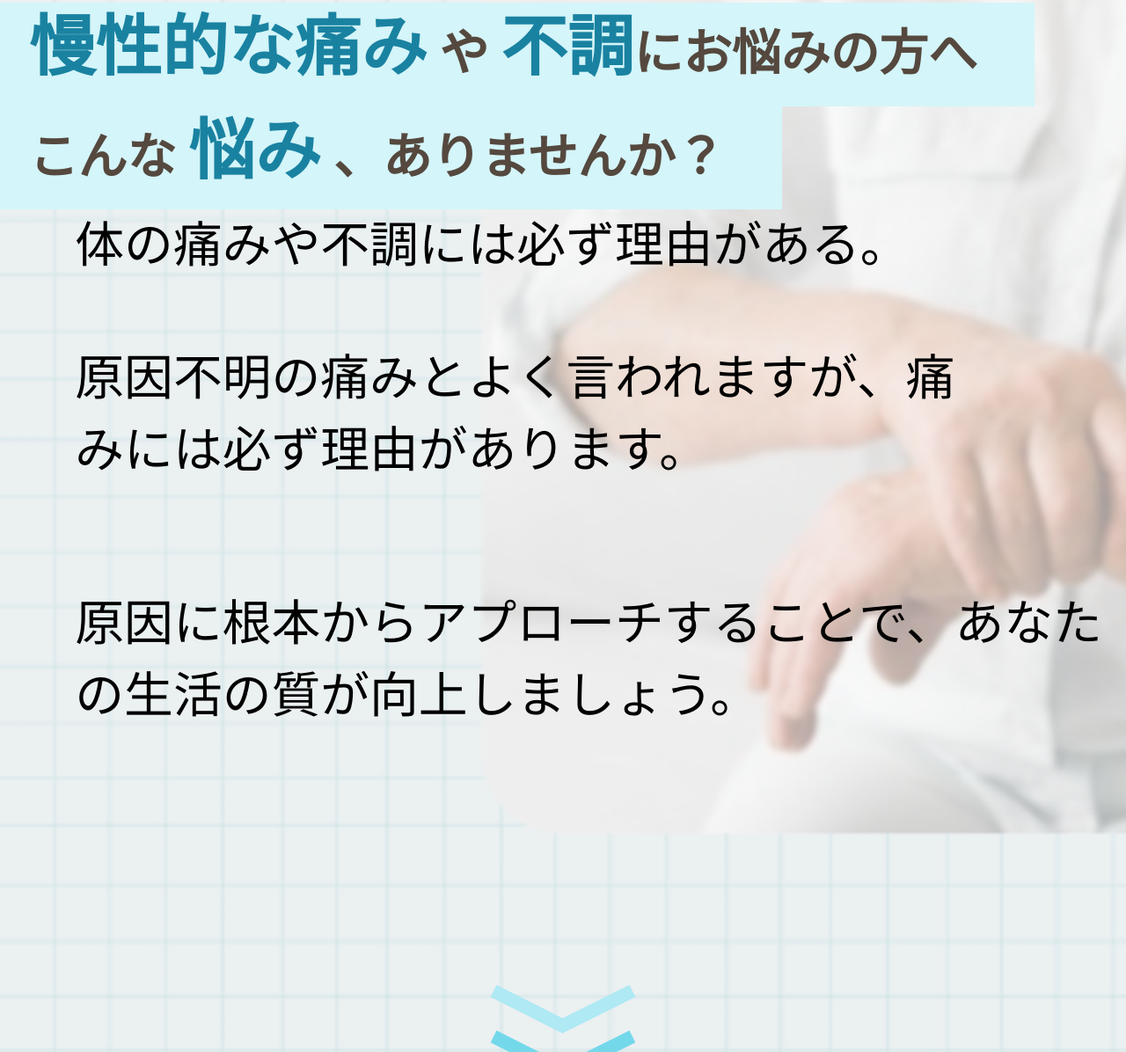
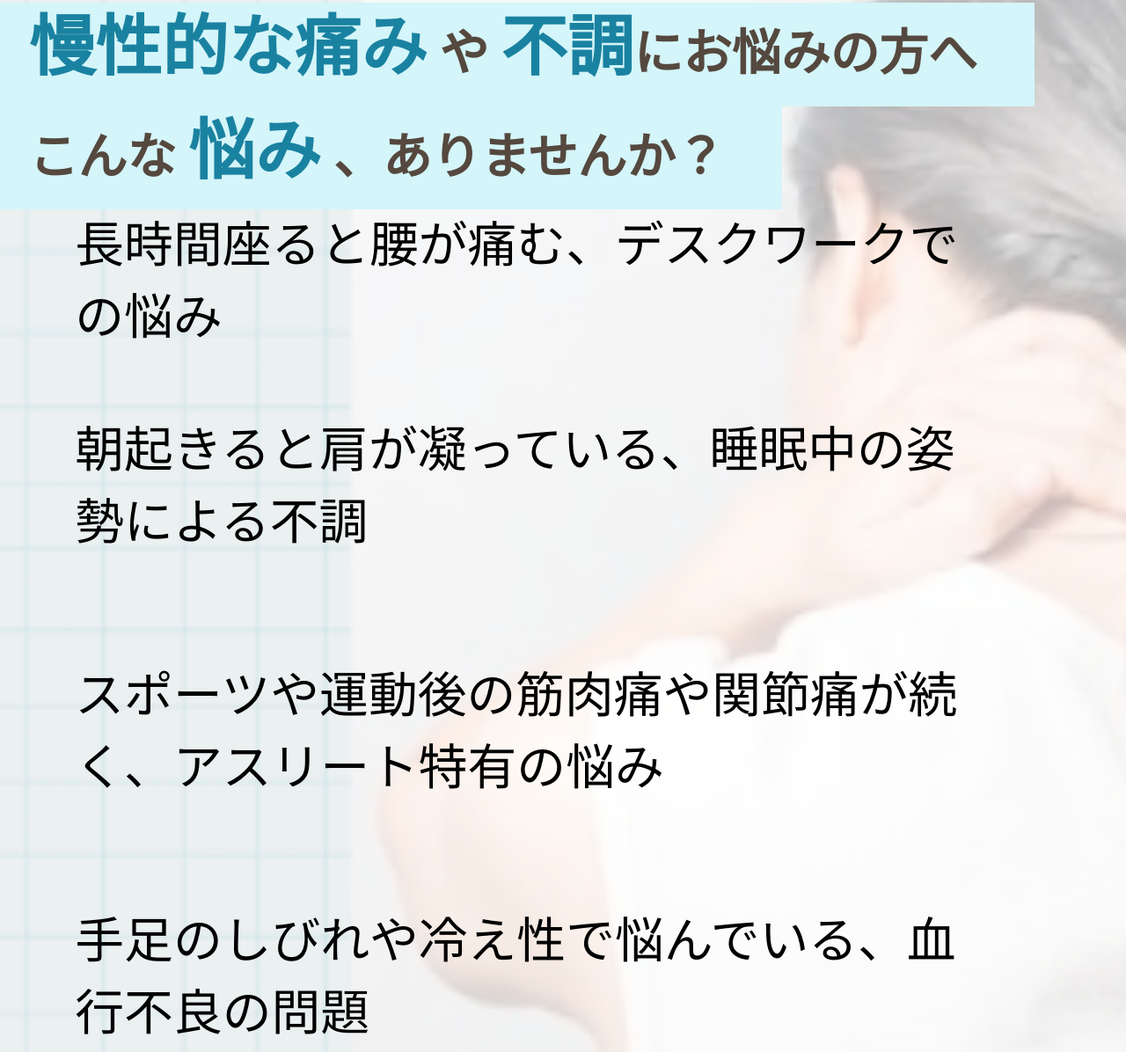
Before and after one commit to real-master-100/treatment-, a plain HTML site: page index.html in a window 1280 px wide. Shown: the part 5673-6869 px from the top of the page at 88% size. Drawn offline with Linux system fonts and the light colour scheme; a web font is replaced by a local one.

Commit message:
real-master-100_chore_change the backColor of red section again_2024-09-01-17-18

```diff
--- a/assets/css/Pages/_index.scss
+++ b/assets/css/Pages/_index.scss
@@ -99,7 +99,7 @@ main {
 
     #intro {
         // background-color: #E9EEF0;
-        background-color: red;
+        background-color: #E9EEF0;
 
         div.wrap {
             display: flex;
@@ -254,7 +254,7 @@ main {
         div.wrap {
             display: flex;
             align-items: flex-start;
-            background: #E9EEF0 url("../image/fv_bg.png") no-repeat center;
+            background: #E9EEF0 url("../image/que_bg.png") no-repeat center;
             background-size: cover;
             padding-top: 37rem;
             padding-bottom: 44rem;
--- a/index.html
+++ b/index.html
@@ -93,21 +93,17 @@
                     <p class="pure_blue"><span>慢性的な痛み</span> や <span>不調</span>にお悩みの方へ</p>
                     <p class="pure_blue">こんな <span>悩み</span> 、ありませんか？</p>
 
-                    <p class="normal">体の痛みや不調には必ず理由がある。</p>
-                    <p class="normal">
-                        原因不明の痛みとよく言われますが、痛<br />みには必ず理由があります。
-                    </p>
-                    <p class="normal">
-                        原因に根本からアプローチすることで、あなたの生活の質が向上しましょう。
-                    </p>
+                    <p class="normal">長時間座ると腰が痛む、デスクワークで<br>の悩み</p>
+                    <p class="normal">朝起きると肩が凝っている、睡眠中の姿<br>勢による不調</p>
+                    <p class="normal">スポーツや運動後の筋肉痛や関節痛が続<br>く、アスリート特有の悩み</p>
+                    <p class="normal">手足のしびれや冷え性で悩んでいる、血<br>行不良の問題</p>
+                    <p class="normal">原因不明の頭痛や首の痛み、ストレスや<br>疲れによる不調</p>
+                    <p class="normal">慢性的な痛みが原因で仕事や家事に集中<br>できない、生活の質の低下</p>
 
                     <div class="arrow">
                         <img src="./assets/image/arrow.svg" alt="arrow" />
                     </div>
 
-                    <div class="line">
-                        <img src="./assets/image/line.png" alt="line_contact" />
-                    </div>
                 </div>
             </section>
         </main>
```
Also changed, not shown: assets/css/style.css, assets/image/que_bg.png (renamed from assets/image/Group 37.png), 1 other file.
